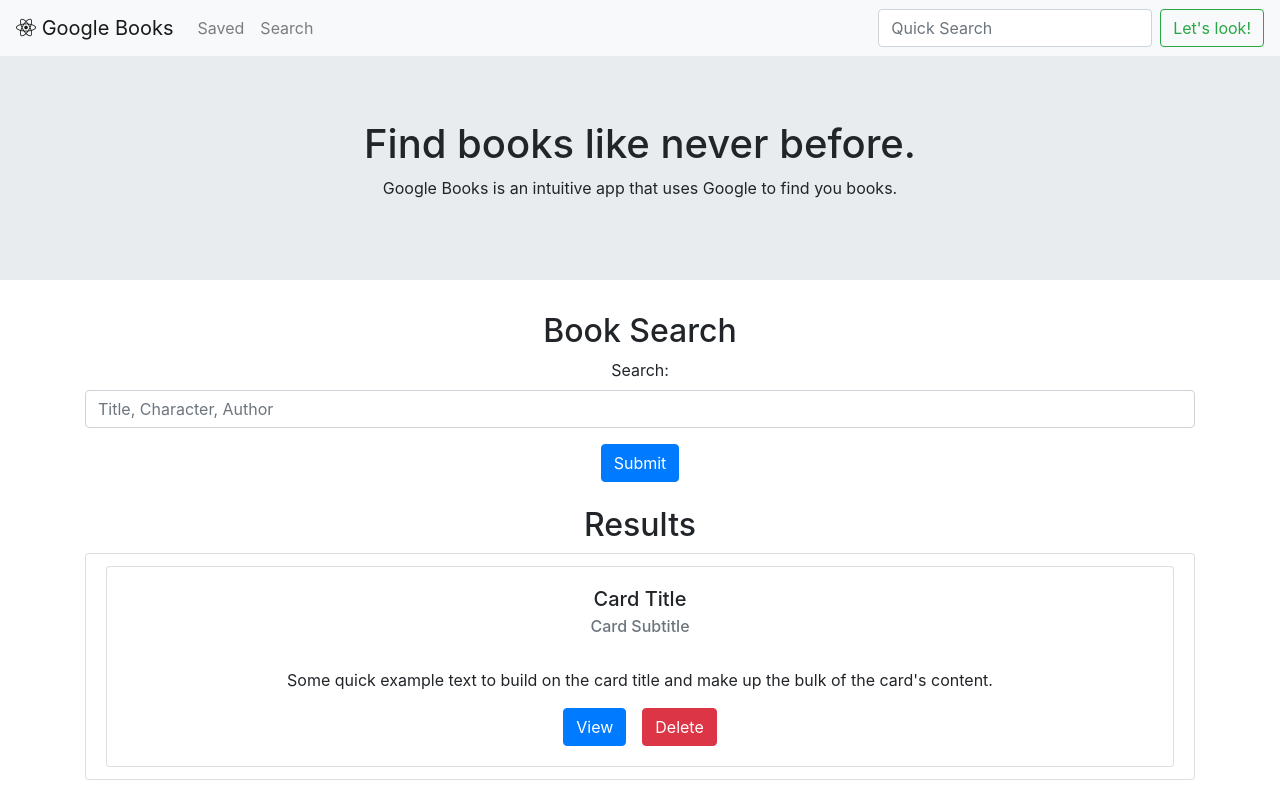
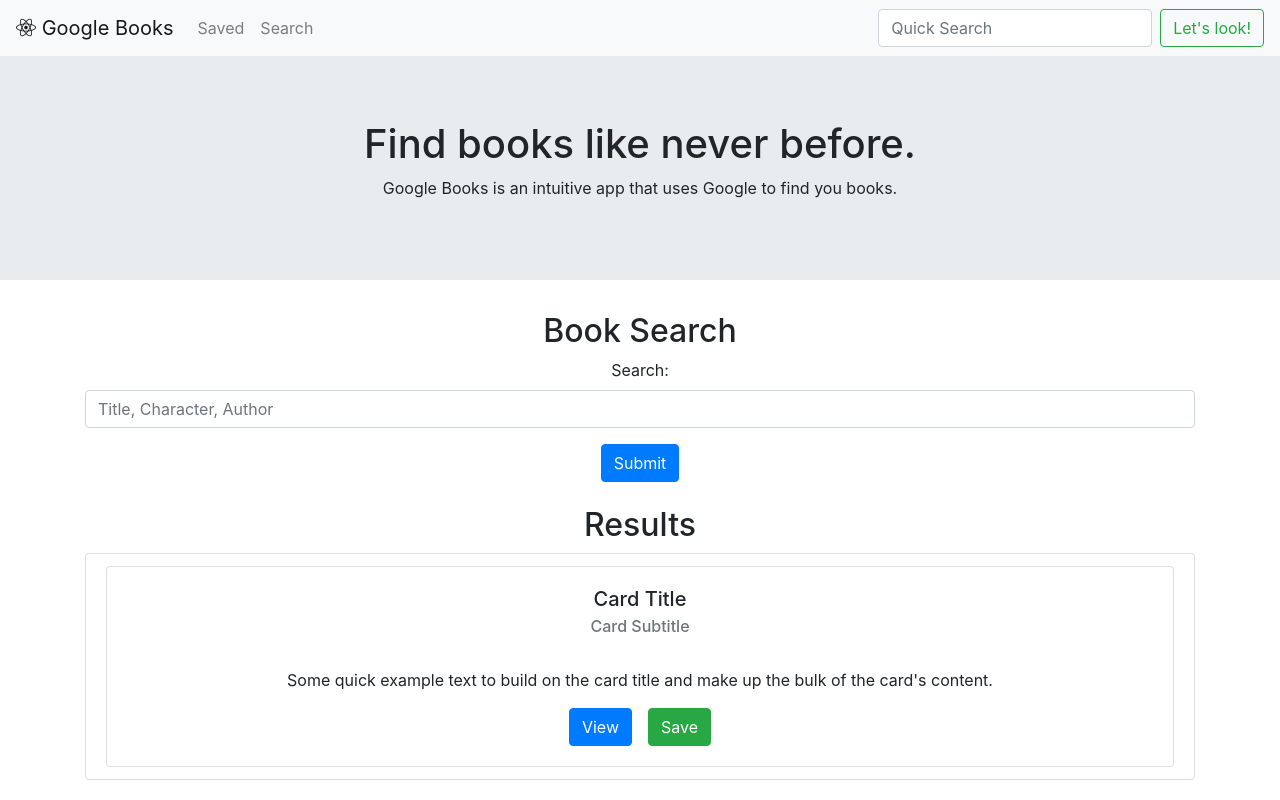
Before and after one commit to TaaniBravo/21-Google-Books-Search, a React (Create React App) app in the folder client/: page /search in a window 1280 px wide. Built offline with nearby package versions, Linux system fonts and the light colour scheme.

Commit message:
Created the cards seperately for each page.

```diff
--- /dev/null
+++ b/client/src/components/CustomCards/SearchCard/index.js
@@ -0,0 +1,29 @@
+import React from "react";
+import { Card, Button } from "react-bootstrap";
+import "./style.scss";
+
+const CustomCard = () => {
+  return (
+    <div>
+      <Card style={{ width: "100%" }}>
+        <Card.Body>
+          <Card.Title>Card Title</Card.Title>
+          <Card.Subtitle className="mb-2 text-muted">
+            Card Subtitle
+          </Card.Subtitle>
+          <Card.Img variant="top" src="" />
+          <Card.Text>
+            Some quick example text to build on the card title and make up the
+            bulk of the card's content.
+          </Card.Text>
+          <Button variant="primary" className="viewBtn">
+            View
+          </Button>
+          <Button variant="success">Save</Button>
+        </Card.Body>
+      </Card>
+    </div>
+  );
+};
+
+export default CustomCard;
--- /dev/null
+++ b/client/src/components/CustomCards/SearchCard/style.scss
@@ -0,0 +1,3 @@
+.viewBtn {
+  margin-right: 1em;
+}
--- a/client/src/pages/Saved/index.js
+++ b/client/src/pages/Saved/index.js
@@ -2,7 +2,7 @@
 import { Container } from "react-bootstrap";
 import Hero from "../../components/Hero";
 import { List, ListItem } from "../../components/List";
-import CustomCard from "../../components/CustomCard";
+import SavedCard from "../../components/CustomCards/SavedCard";
 
 const Saved = () => {
   return (
@@ -12,7 +12,7 @@
         <h2>Saved Books</h2>
         <List>
           <ListItem>
-            <CustomCard></CustomCard>
+            <SavedCard></SavedCard>
           </ListItem>
         </List>
       </Container>
--- a/client/src/pages/Search/index.js
+++ b/client/src/pages/Search/index.js
@@ -2,7 +2,7 @@
 import { Container } from "react-bootstrap";
 import Hero from "../../components/Hero";
 import { List, ListItem } from "../../components/List";
-import CustomCard from "../../components/CustomCard";
+import SearchCard from "../../components/CustomCards/SearchCard";
 import SearchForm from "../../components/SearchForm";
 
 const Search = () => {
@@ -18,7 +18,7 @@
         <h2>Results </h2>
         <List>
           <ListItem>
-            <CustomCard></CustomCard>
+            <SearchCard></SearchCard>
           </ListItem>
         </List>
       </Container>
```
Also changed, not shown: client/src/components/CustomCards/SavedCard/index.js (renamed from client/src/components/CustomCard/index.js), client/src/components/CustomCards/SavedCard/style.scss (renamed from client/src/components/CustomCard/style.scss).
